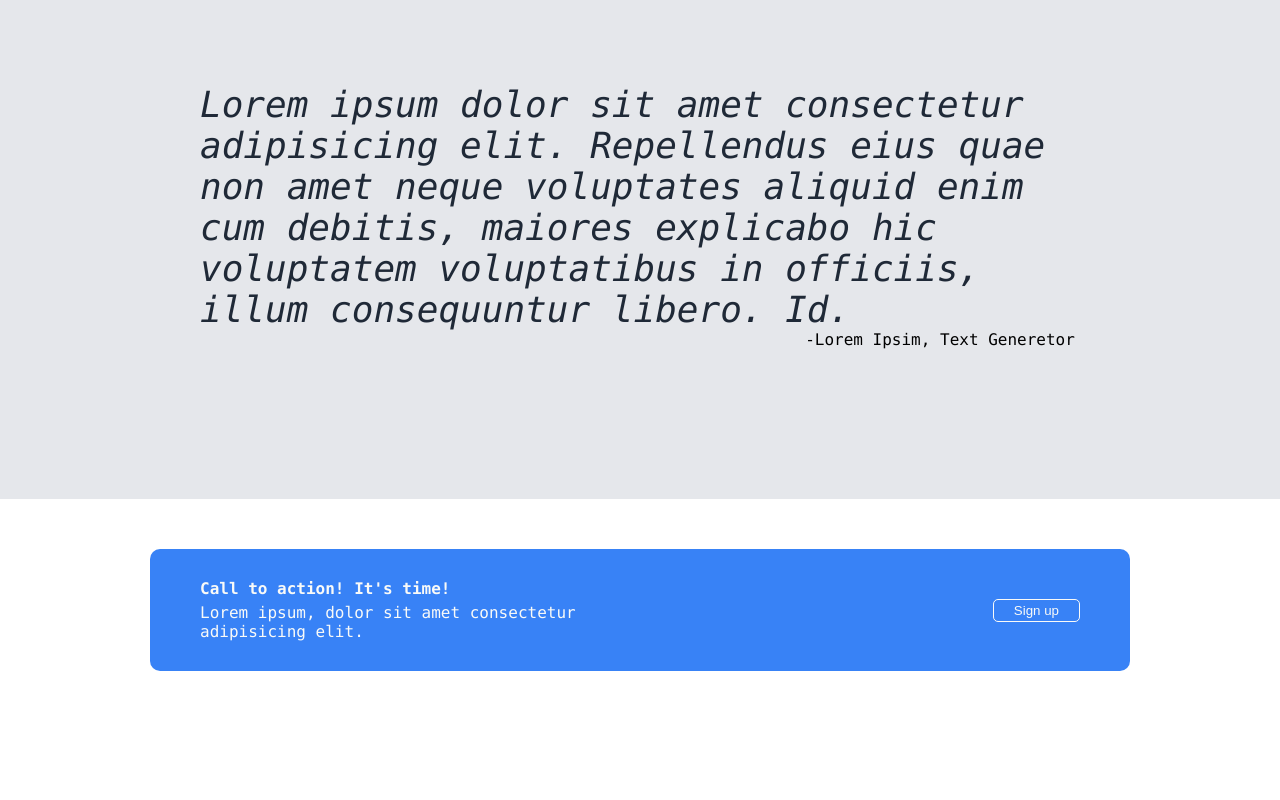
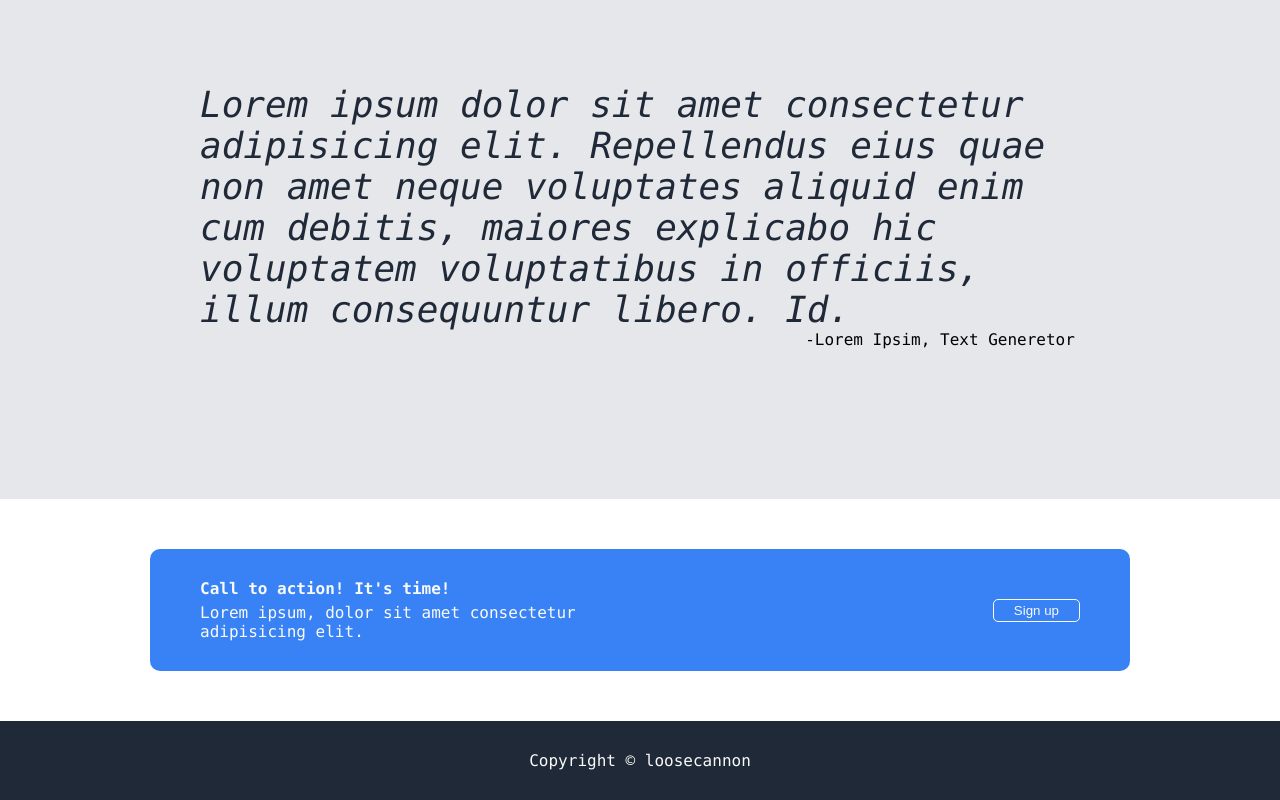
Before and after one commit to loosecannon00/landing-page, a plain HTML site: page index.html in a window 1280 px wide. Shown: the part 1095-1895 px from the top of the page. Before the commit the page ends 1816 px from the top, so only its background shows below. Drawn offline with Linux system fonts and the light colour scheme.

Commit message:
feat: add stylized footer

```diff
--- a/index.html
+++ b/index.html
@@ -64,5 +64,8 @@
             </div>
         </div>
     </div>
+    <div class="footer">
+        Copyright <span>&copy</span> loosecannon
+    </div>
 </body>
 </html>
--- a/style.css
+++ b/style.css
@@ -157,3 +157,11 @@ a {
     border: 1px solid  #f9faf8;
     border-radius: 5px;
 }
+
+.footer {
+    background-color: #1f2937;
+    color: #f9faf8;
+    text-align: center;
+    padding-top: 30px;
+    padding-bottom:  30px;
+}
```
